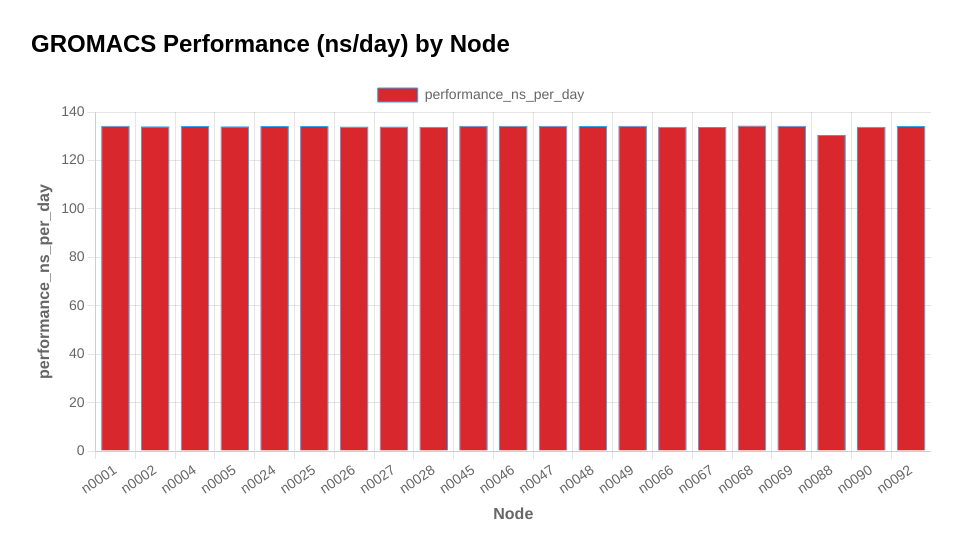
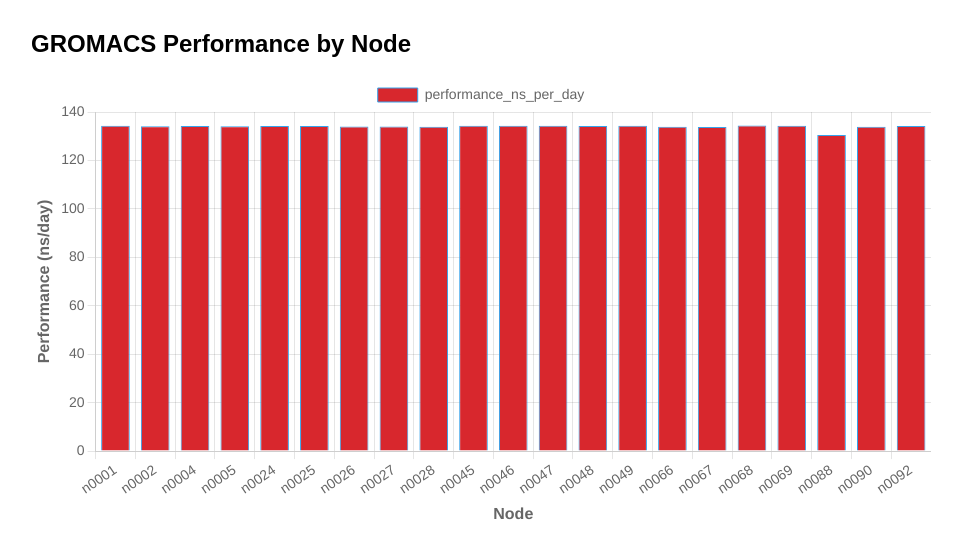
Before and after one commit to absrocks/wulver-maintenance, a plain HTML site: page index.html in a window 1280 px wide. Shown: the whole page, without its empty margins (159-1121 px from the left). Drawn offline with nearby package versions, Linux system fonts and the light colour scheme.

```diff
--- a/index.html
+++ b/index.html
@@ -16,7 +16,7 @@
   </style>
 </head>
 <body>
-  <h2>GROMACS Performance (ns/day) by Node</h2>
+  <h2>GROMACS Performance by Node</h2>
   <canvas id="perfChart"></canvas>
 
   <script>
@@ -85,7 +85,7 @@
             y: {
               title: {
                 display: true,
-                  text: 'performance_ns_per_day',
+                  text: 'Performance (ns/day)',
 		  font: {
 		      size: 16,
 		      weight: 'bold'
```
